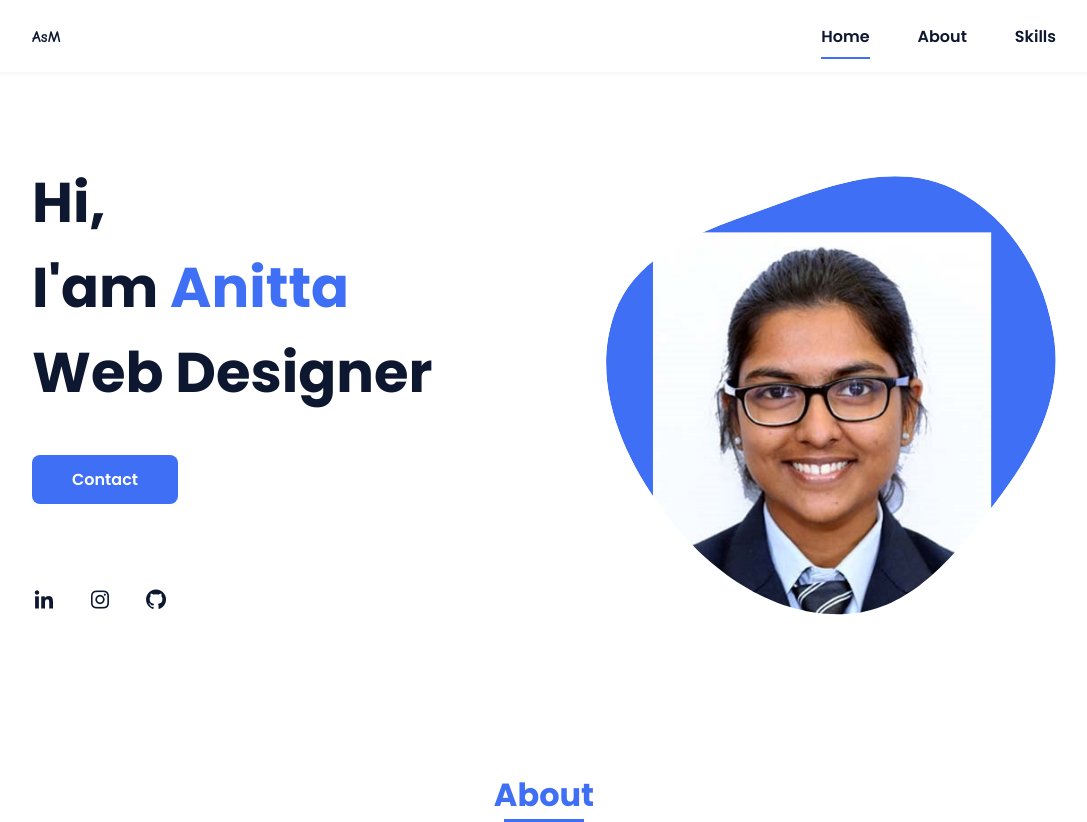
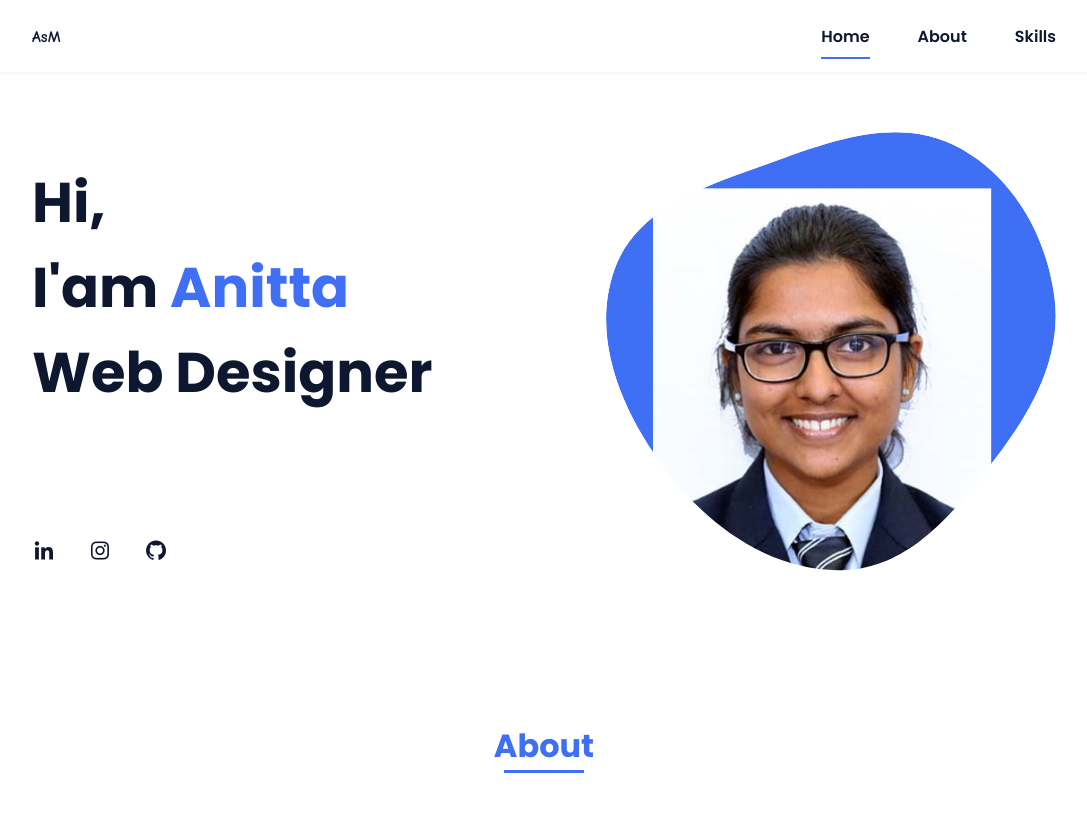
Before and after one commit to tinkerness/webdev-sampleportfolio, a plain HTML site: page index.html in a window 1280 px wide. Shown: the top 822 px of the page, without its empty margins (96-1183 px from the left). Drawn offline with nearby package versions, Linux system fonts and the light colour scheme; no server answers.

Commit message:
Update index.html

```diff
--- a/index.html
+++ b/index.html
@@ -41,7 +41,7 @@
                 <div class="home__data">
                     <h1 class="home__title">Hi,<br>I'am <span class="home__title-color">Anitta</span><br> Web Designer</h1>
 
-                    <a href="#" class="button">Contact</a>
+<!--                     <a href="#" class="button">Contact</a> -->
                 </div>
 
                 <div class="home__social">
```
